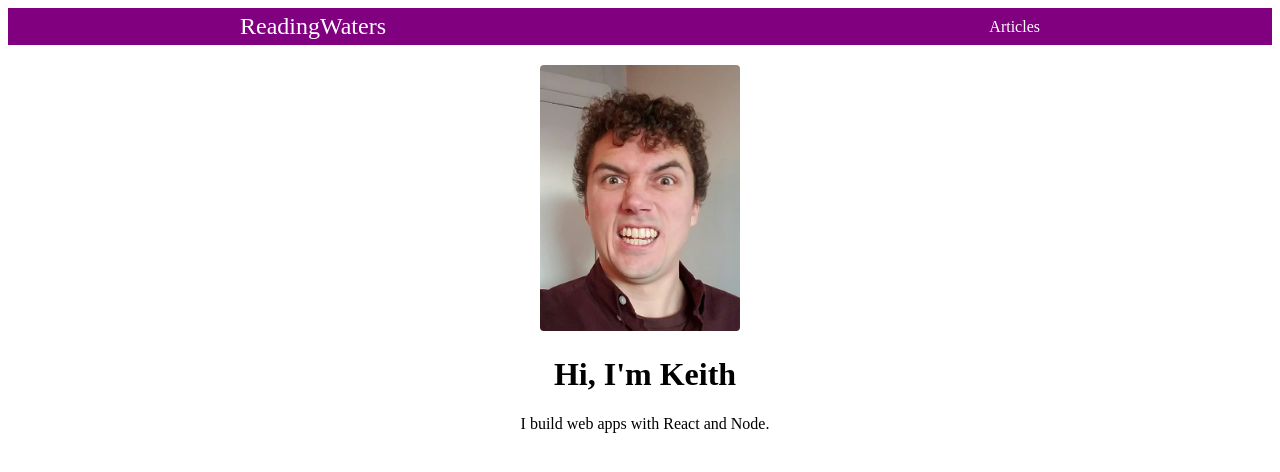
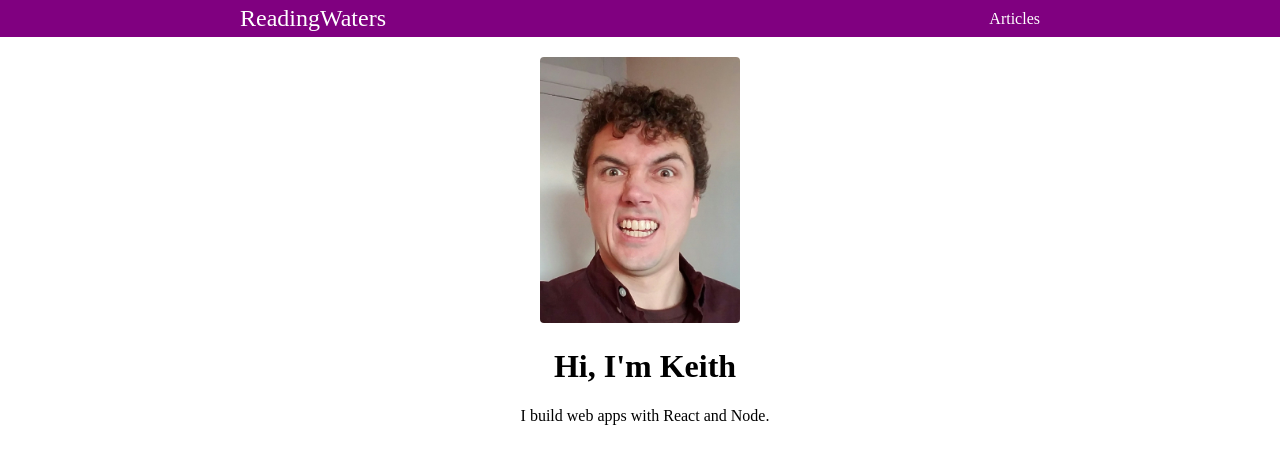
Before and after one commit to keith-waters/readingwaters.com, a Next.js app: page / in a window 1280 px wide. Shown: the top 472 px of the page. Built offline with nearby package versions, Linux system fonts and the light colour scheme.

Commit message:
Install @zeit/next-css

```diff
--- a/next.config.js
+++ b/next.config.js
@@ -1,7 +1,8 @@
+const withCSS = require('@zeit/next-css');
 const withMDX = require('@next/mdx')({
   extension: /\.mdx?$/,
 });
 
-module.exports = withMDX({
+module.exports = withCSS(withMDX({
   pageExtensions: ['js', 'jsx', 'md', 'mdx'],
-});
+}));
--- a/package.json
+++ b/package.json
@@ -16,6 +16,7 @@
     "@mdx-js/loader": "^1.5.1",
     "@mdx-js/mdx": "^1.5.1",
     "@next/mdx": "^9.1.0",
+    "@zeit/next-css": "^1.0.1",
     "next": "^9.1.0",
     "react": "^16.10.2",
     "react-dom": "^16.10.2"
--- a/src/pages/_app.js
+++ b/src/pages/_app.js
@@ -1,6 +1,7 @@
 import App from 'next/app';
 import Head from 'next/head';
 import Layout from '../Layout';
+import '../style.css';
 
 class MyApp extends App {
   render() {
--- /dev/null
+++ b/src/style.css
@@ -0,0 +1,3 @@
+body {
+  margin: 0;
+}
```
Also changed, not shown: 1 other file (tests, documents, lock files or other folders).
